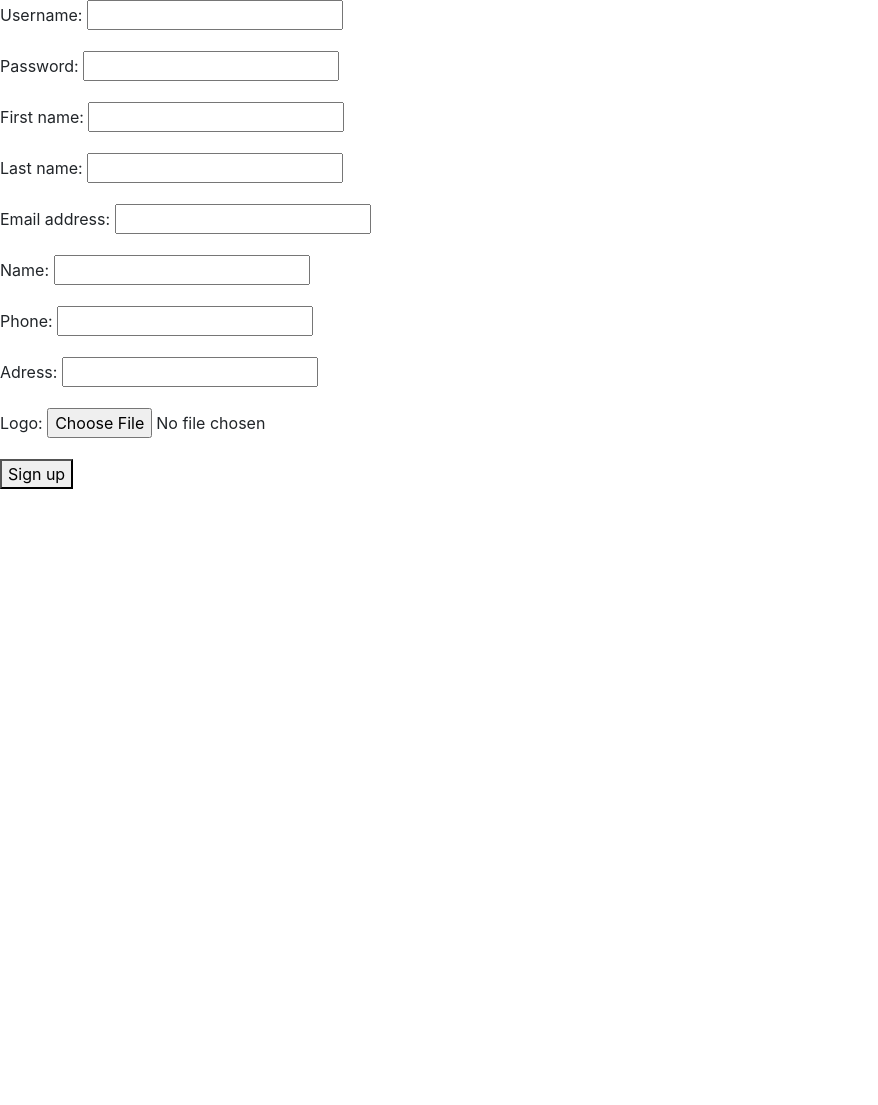
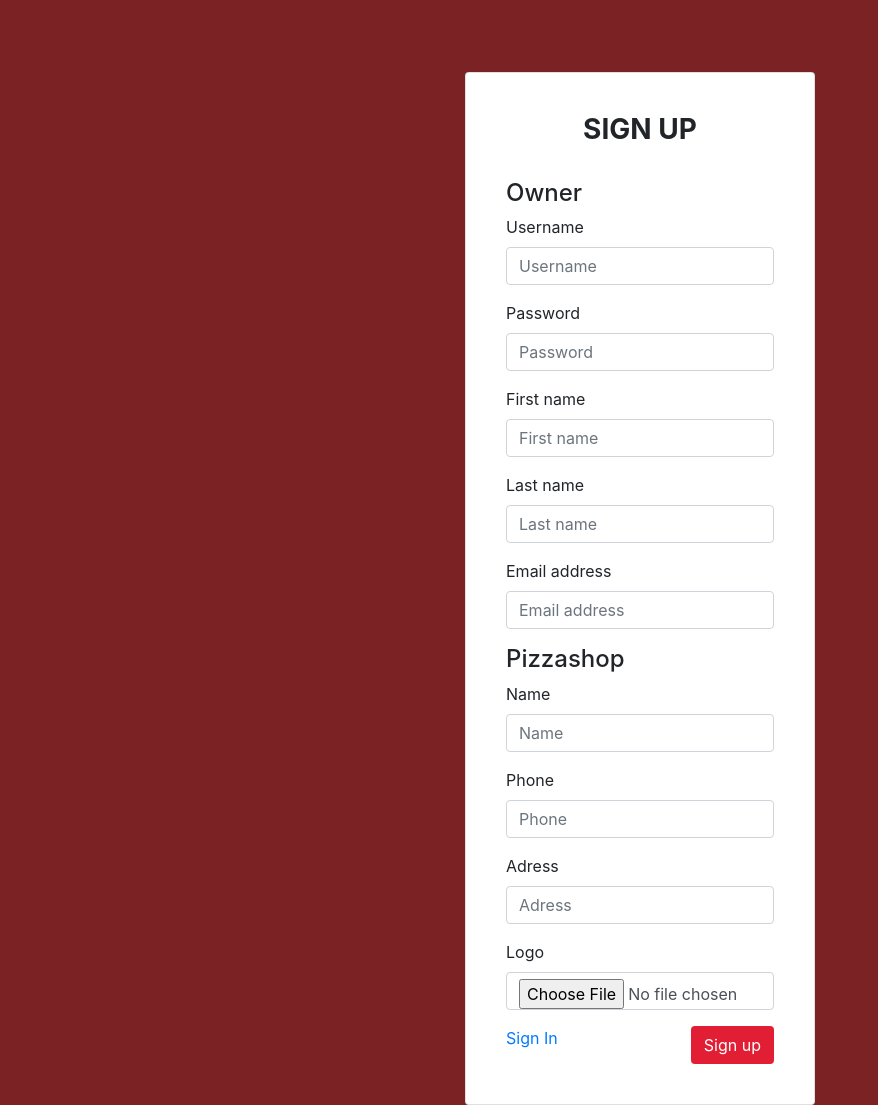
Before and after one commit to sokol69/pizzashop, a Django app: page /pizzashop/sign-up in a window 1280 px wide. Shown: the whole page, without its empty margins (0-878 px from the left). Before the commit the page ends 489 px from the top, so only its background shows below. Run offline with Django 3.2, Linux system fonts and the light colour scheme; some libraries are stand-ins or nearby versions.

Commit message:
Added styles for forms and sidebar

```diff
--- a/pizzashopapp/static/css/main.css
+++ b/pizzashopapp/static/css/main.css
@@ -0,0 +1,41 @@
+.bg-ruby {
+  background-color: #7b2324;
+}
+
+.btn-red {
+  color: white;
+  background-color: #e21e35;
+}
+
+.btn-red:hover,
+.btn-red:focus {
+  color: white;
+  background-color: #ec4d57;
+}
+
+/* SIDE BAR */
+.sidebar {
+  height: 100vh;
+  position: fixed;
+  top: 0;
+  left: 0;
+  padding: 0;
+  background-color: #7b2324;
+  overflow: auto;
+}
+
+/* SIDE BAR - HEADER */
+.sidebar > div:first-child {
+  padding: 30px 10px;
+  font-weight: bold;
+  font-size: 15px;
+  background-color: #3f1e1e;
+}
+
+.sidebar > div:first-child > h4 {
+  color: #e0deeb;
+}
+
+.sidebar > div:first-child > h5 {
+  color: #ffffff;
+}
--- a/pizzashopapp/templates/base_signup.html
+++ b/pizzashopapp/templates/base_signup.html
@@ -21,7 +21,18 @@
       src="{% static 'js/bootstrap.min.js' %}"
     ></script>
   </head>
-  <body>
-    {% block heading %}{% endblock %} {% block content %}{% endblock %}
+  <body class="bg-ruby">
+    <div class="container">
+      <div class="row">
+        <div class="col-lg-4 offset-lg-4">
+          <br />
+          <br />
+          <br />
+          <div class="card card-body">
+            <div class="card-body">{% block content %}{% endblock %}</div>
+          </div>
+        </div>
+      </div>
+    </div>
   </body>
 </html>
--- a/pizzashopapp/templates/pizzashop/base.html
+++ b/pizzashopapp/templates/pizzashop/base.html
@@ -1 +1 @@
-{% extends 'base.html' %} {% block page %}{% endblock %}
+{% extends 'base.html' %} {% block page %}Pizzashop{% endblock %}
--- a/pizzashopapp/templates/pizzashop/sign_up.html
+++ b/pizzashopapp/templates/pizzashop/sign_up.html
@@ -1,6 +1,15 @@
-{% extends 'base_signup.html' %} {% block content %}
+{% extends 'base_signup.html' %} {% load bootstrap4 %} {% block content %}
+<h3 class="text-center text-uppercase">
+  <b>Sign Up</b>
+</h3>
+<br />
 <form method="POST" enctype="multipart/form-data">
-  {% csrf_token %} {{ user_form.as_p }} {{ pizzashop_form.as_p }}
-  <button type="submit">Sign up</button>
+  {% csrf_token %}
+  <h4>Owner</h4>
+  {% bootstrap_form user_form %}
+  <h4>Pizzashop</h4>
+  {% bootstrap_form pizzashop_form %}
+  <button type="submit" class="btn btn-red float-right">Sign up</button>
 </form>
+<a href="{% url 'pizzashop-sign-in' %}">Sign In</a>
 {% endblock %}
--- a/pizzashopproject/settings.py
+++ b/pizzashopproject/settings.py
@@ -39,6 +39,7 @@ INSTALLED_APPS = [
     'django.contrib.messages',
     'django.contrib.staticfiles',
     'pizzashopapp',
+    'bootstrap4'
 ]
 
 MIDDLEWARE = [
```
Also changed, not shown: pizzashopapp/templates/base.html (+12 -1 lines), pizzashopapp/templates/pizzashop/account.html (+15 -6 lines), pizzashopapp/templates/pizzashop/pizza.html (+15 -6 lines), pizzashopapp/templates/pizzashop/sign_in.html (+8 -3 lines).
